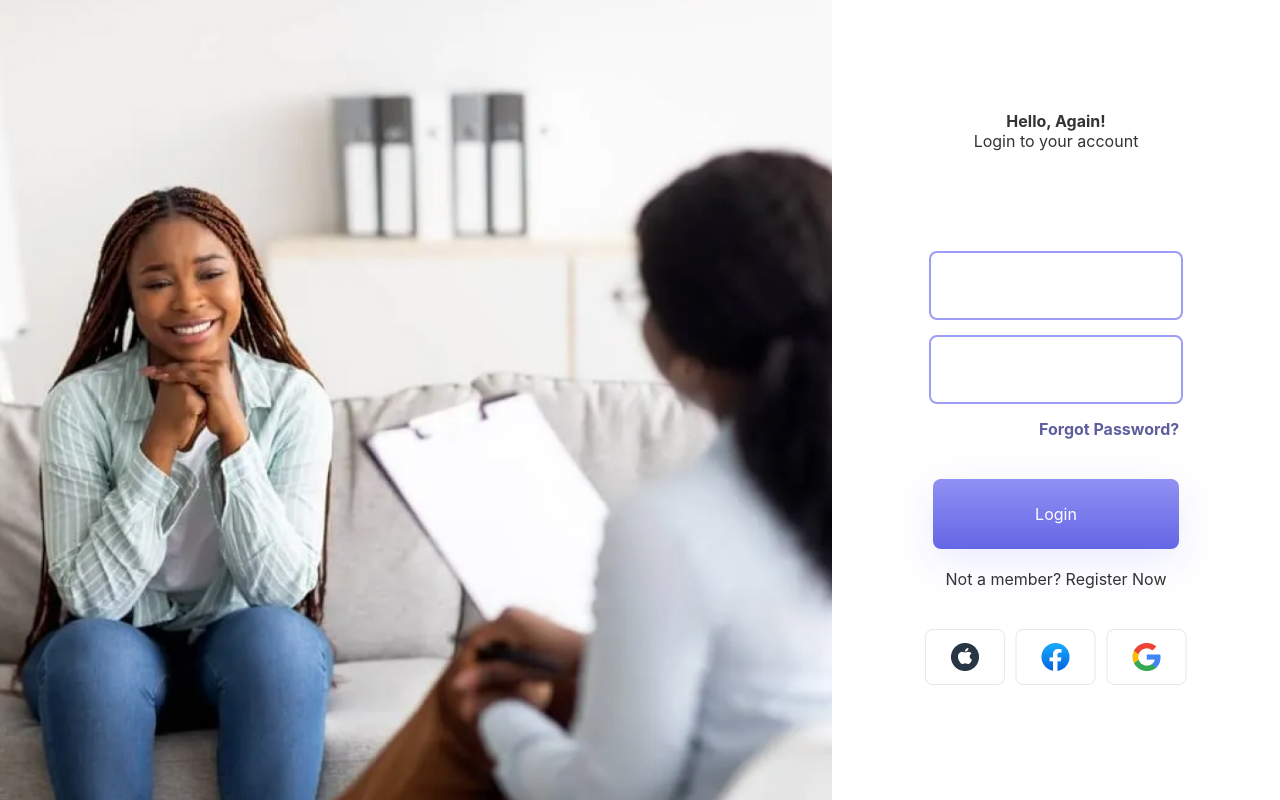
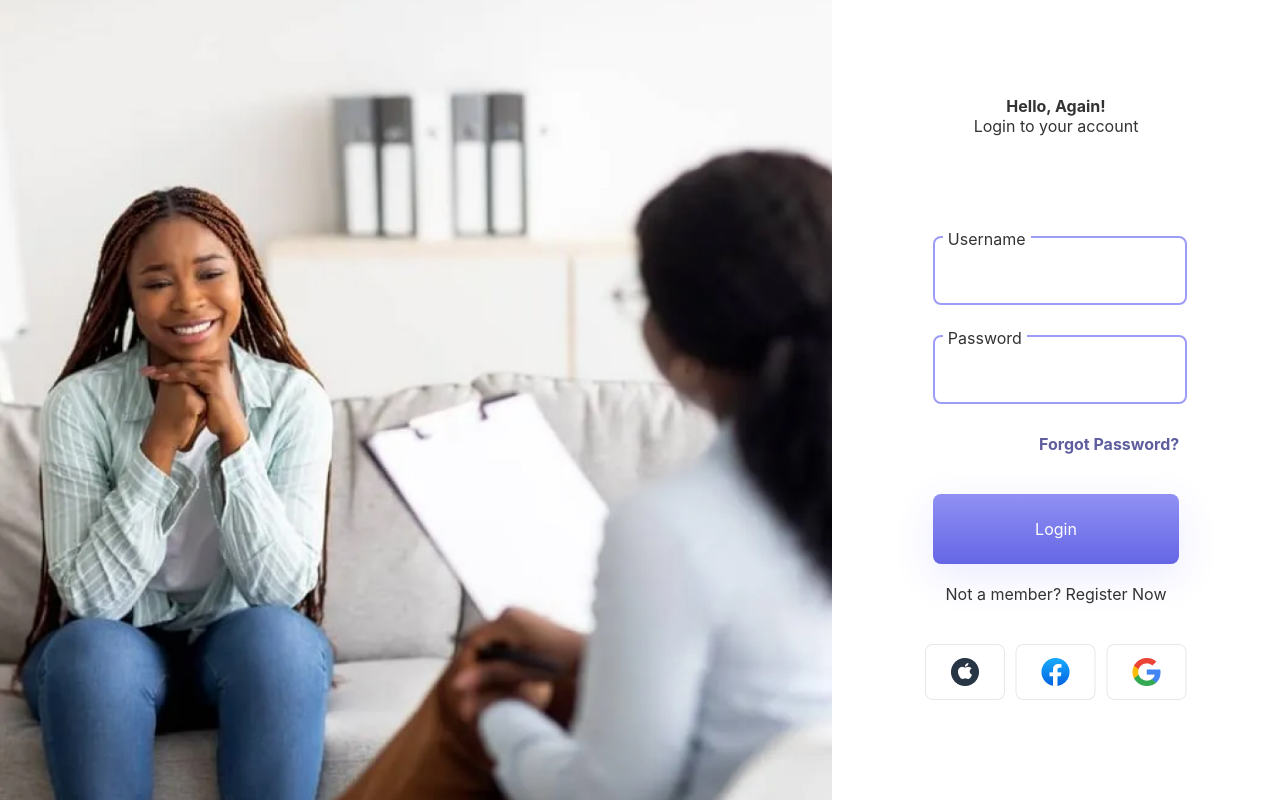
Before and after one commit to Brob81/recoverylinkz-react, a React (Create React App) app: page / in a window 1280 px wide. Built offline with nearby package versions, Linux system fonts and the light colour scheme.

Commit message:
Added text box titles

```diff
--- a/src/Components/App/App.css
+++ b/src/Components/App/App.css
@@ -77,14 +77,29 @@
   font-weight: bold;
 }
 
+.text-box-container {
+  width: 55%;
+  position: relative;
+  text-align: left;
+}
+
+.text-box-title {
+  position: absolute;
+  top: -12px;
+  left: 10px;
+  display: inline-block;
+  background-color: #fff;
+  padding: 5px;
+}
+
 .text-box {
-  width: 55%;
+  width: 100%;
   padding-top: 25px;
   padding-bottom: 25px;
   border: 2px solid silver;
   border-radius: 8px;
   border-color: #9D9DF8;
-  margin-bottom: 15px;
+  margin-bottom: 30px;
 }
 
 
--- a/src/Components/Login/Login.js
+++ b/src/Components/Login/Login.js
@@ -14,8 +14,14 @@ function Login() {
             <div class="greeting-subtext">Login to your account</div>
           </div>
 
-          <input class="text-box" />
-          <input class="text-box" />
+          <div class="text-box-container">
+            <div class="text-box-title">Username</div>
+            <input class="text-box" />
+          </div>
+          <div class="text-box-container">
+            <div class="text-box-title">Password</div>
+            <input class="text-box" />
+          </div>
           <div class="forgot-password">Forgot Password?</div>
 
           <div class="login-button">Login</div>
```
